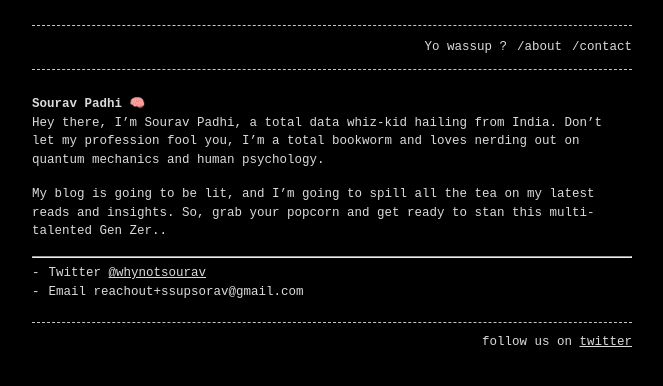
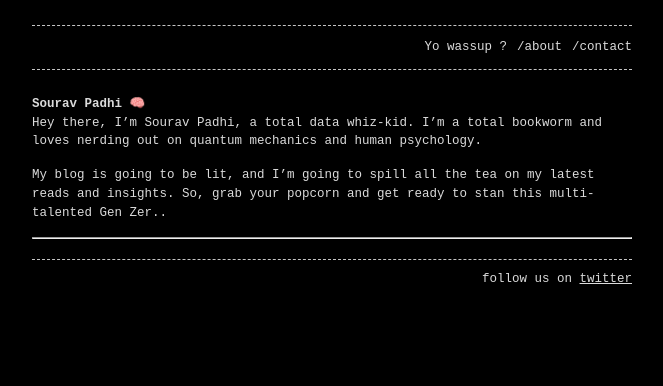
Before and after one commit to heysouravv/public, a Jekyll site: the page built from about.md, in a window 1280 px wide. Shown: the top 386 px of the page, without its empty margins (308-971 px from the left). Built offline with Jekyll 4.4.1, drawn with Linux system fonts in a browser that asks for light colours.

Commit message:
mod about

```diff
--- a/about.md
+++ b/about.md
@@ -5,12 +5,9 @@ permalink: /about/
 ---
 # Sourav Padhi 🧠
 
-Hey there, I'm Sourav Padhi, a total data whiz-kid hailing from India. Don't let my profession fool you, I'm a total bookworm and loves nerding out on quantum mechanics and human psychology.
+Hey there, I'm Sourav Padhi, a total data whiz-kid. I'm a total bookworm and loves nerding out on quantum mechanics and human psychology.
 
 My blog is going to be lit, and I'm going to spill all the tea on my latest reads and insights. So, grab your popcorn and get ready to stan this multi-talented Gen Zer..
 
 
 ---
-
-- Twitter [@whynotsourav](https://twitter.com/whynotsourav)
-- Email reachout+ssupsorav@gmail.com
```
